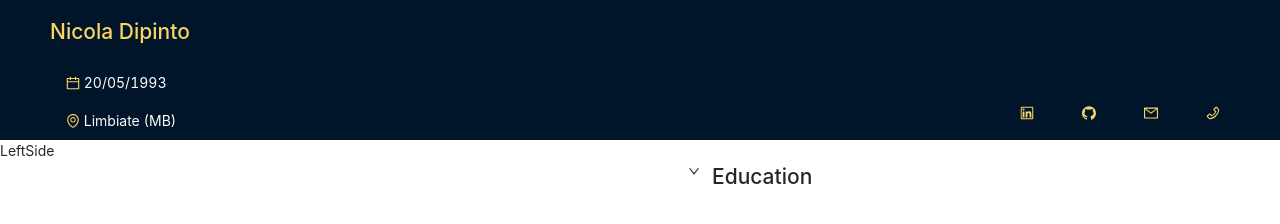
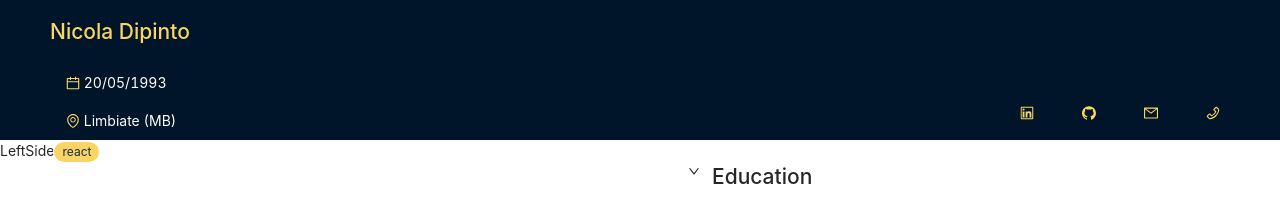
Before and after one commit to NicolaDipintoDev/cv.assignment, a React (Create React App) app in the folder cv-assignment/: page / in a window 1280 px wide. Shown: the top 224 px of the page. Built offline with nearby package versions, Linux system fonts and the light colour scheme.

Commit message:
styled badge

```diff
--- a/cv-assignment/src/components/Content/container/leftSide/LeftSide.js
+++ b/cv-assignment/src/components/Content/container/leftSide/LeftSide.js
@@ -4,7 +4,7 @@ import Skill from "./skill/Skills";
 const LeftSide = () => (
   <div>
     LeftSide
-    <Skill />
+    <Skill name='react' bg='#FAD563' color='#132B45'/>
   </div>
 );
 export default LeftSide;
--- a/cv-assignment/src/components/Content/container/leftSide/skill/Skills.js
+++ b/cv-assignment/src/components/Content/container/leftSide/skill/Skills.js
@@ -3,7 +3,7 @@ import PropTypes from "prop-types";
 import { Badge } from "antd";
 
 const Skill = ({ name, bg, color }) => (
-  <Badge count={name} style={{ backgroundColor: { bg }, color: { color } }} />
+  <Badge count={name} style={{ backgroundColor: bg, color: color }} />
 );
 export default Skill;
 
```
